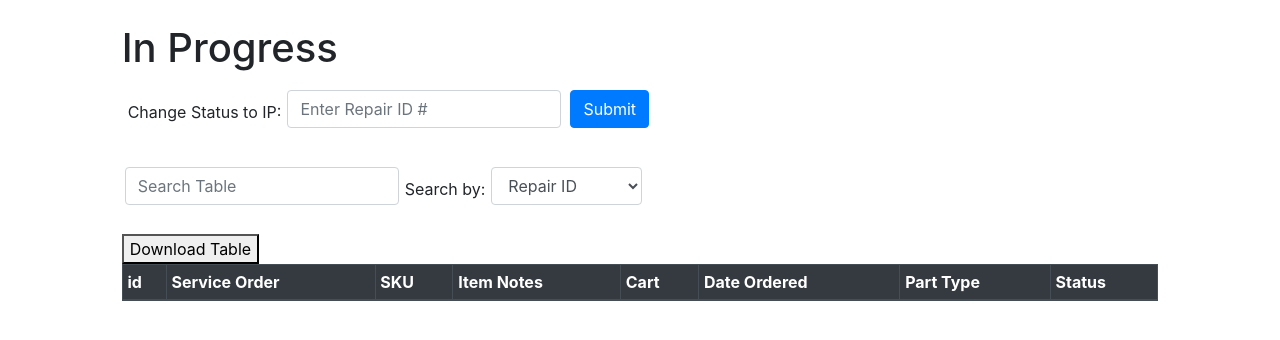
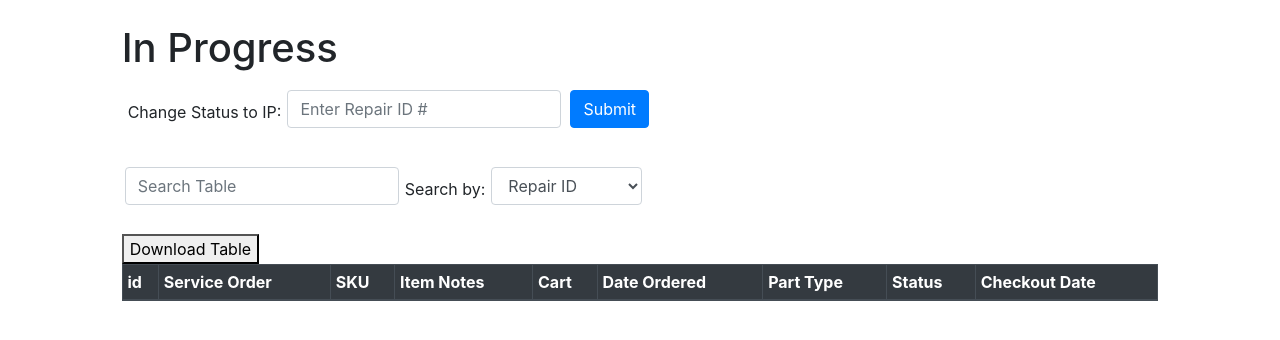
Before and after one commit to anguyenrgb/AWP-System, a Flask app: page /ip in a window 1280 px wide. Shown: the part 56-396 px from the top of the page. Run offline with Flask 2, Linux system fonts and the light colour scheme; data that the repository does not hold is empty; some libraries are stand-ins or nearby versions.

Commit message:
Added checkout column

```diff
--- a/app.py
+++ b/app.py
@@ -102,10 +102,10 @@ def repairedtable():
 
 @app.route("/repairedpost", methods=['POST'])
 def repairedpost():
-
+    DateOrdered = today.strftime("%m/%d/%y")
     change_to_repaired = request.form['change_to_repaired']
     cursor = mysql.connection.cursor()
-    cursor.execute("UPDATE rack_1 SET Status = 'Repaired' WHERE id = %s",[change_to_repaired])
+    cursor.execute("UPDATE rack_1 SET Status = 'Repaired', Checkout= %s WHERE id = %s",[DateOrdered,change_to_repaired])
     mysql.connection.commit()
     cursor.close()
     return redirect(request.referrer)
--- a/templates/awptable.html
+++ b/templates/awptable.html
@@ -28,6 +28,7 @@
       <th>Date Ordered</th>
       <th>Part Type</th>
       <th>Status</th>
+      <th>Checkout Date</th>
  </tr>
 </thead>
   <tbody>
--- a/templates/iptable.html
+++ b/templates/iptable.html
@@ -37,6 +37,7 @@
           <th>Date Ordered</th>
           <th>Part Type</th>
           <th>Status</th>
+          <th>Checkout Date</th>
      </tr>
     </thead>
       <tbody>
--- a/templates/repairedtable.html
+++ b/templates/repairedtable.html
@@ -37,6 +37,7 @@
           <th>Date Ordered</th>
           <th>Part Type</th>
           <th>Status</th>
+          <th>Checkout Date</th>
      </tr>
     </thead>
       <tbody>
```
